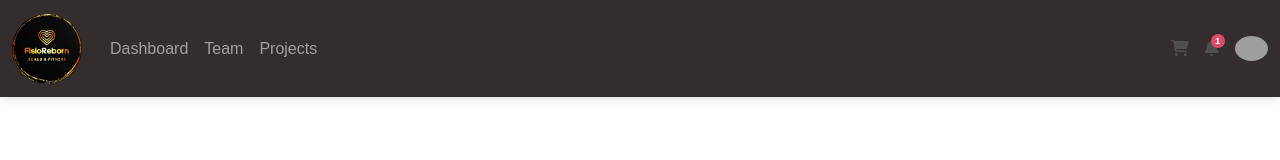
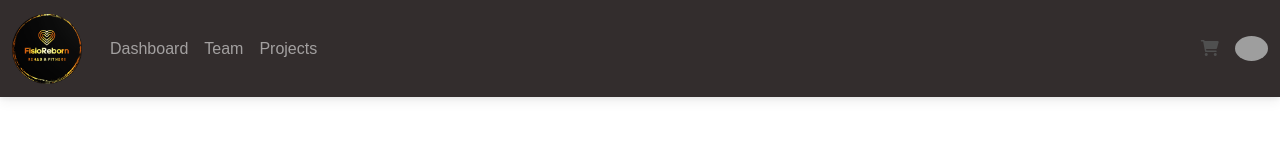
Before and after one commit to Abraomukas/fisio-reborn-frontend, a React (Create React App) app: page / in a window 1280 px wide. Shown: the top 160 px of the page. Built offline with nearby package versions, Linux system fonts and the light colour scheme; grey boxes are pictures that could not be loaded.

Commit message:
Remove notifications
That space will has to accomdate the language selector

```diff
--- a/src/components/Navbar.js
+++ b/src/components/Navbar.js
@@ -83,40 +83,8 @@
 							<i className='fas fa-shopping-cart'></i>
 						</a>
 
-						{/* NOTIFICATIONS */}
-						<div className='dropdown'>
-							<a
-								className='text-reset me-3 dropdown-toggle hidden-arrow'
-								href='#'
-								id='navbarDropdownMenuLink'
-								role='button'
-								data-mdb-toggle='dropdown'
-								aria-expanded='false'>
-								<i className='fas fa-bell'></i>
-								<span className='badge rounded-pill badge-notification bg-danger'>
-									1
-								</span>
-							</a>
-							<ul
-								className='dropdown-menu dropdown-menu-end'
-								aria-labelledby='navbarDropdownMenuLink'>
-								<li>
-									<a className='dropdown-item' href='#'>
-										Some news
-									</a>
-								</li>
-								<li>
-									<a className='dropdown-item' href='#'>
-										Another news
-									</a>
-								</li>
-								<li>
-									<a className='dropdown-item' href='#'>
-										Something else here
-									</a>
-								</li>
-							</ul>
-						</div>
+						{/* LANGUAGES */}
+						<div className='dropdown'></div>
 						{/* AVATAR */}
 						<div className='dropdown'>
 							<a
```
